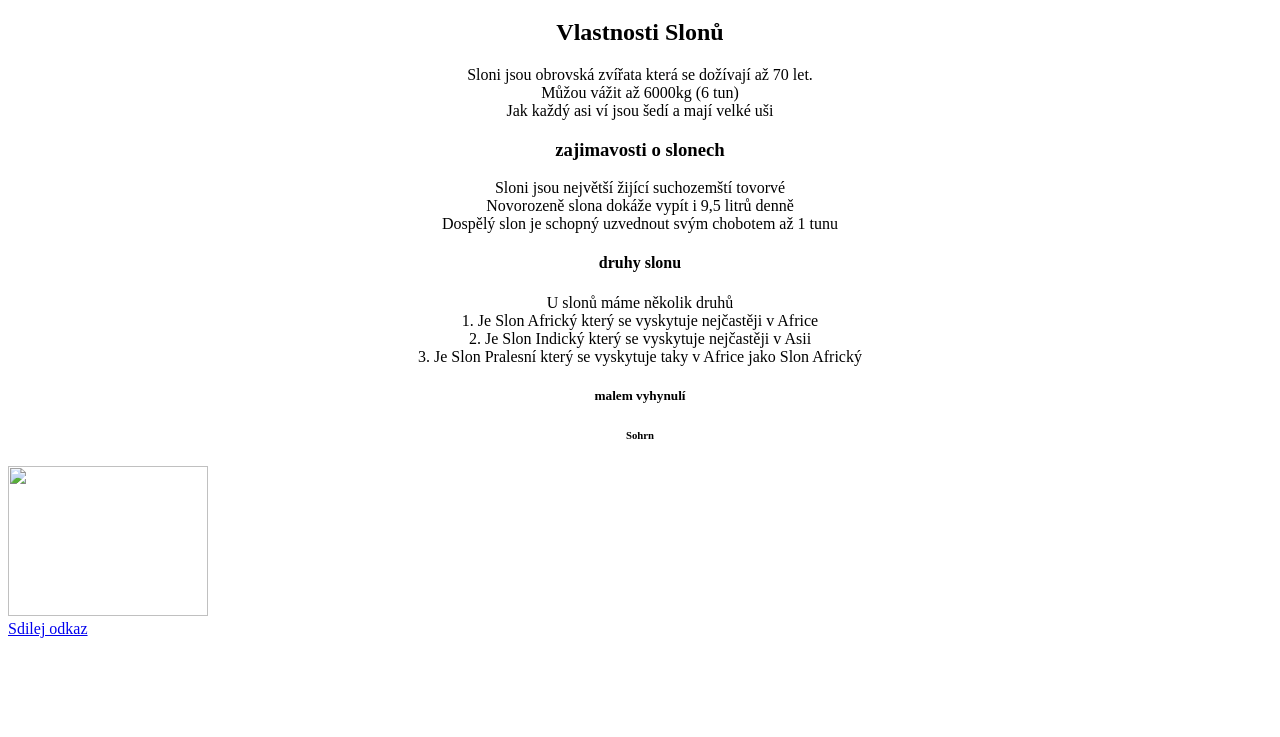
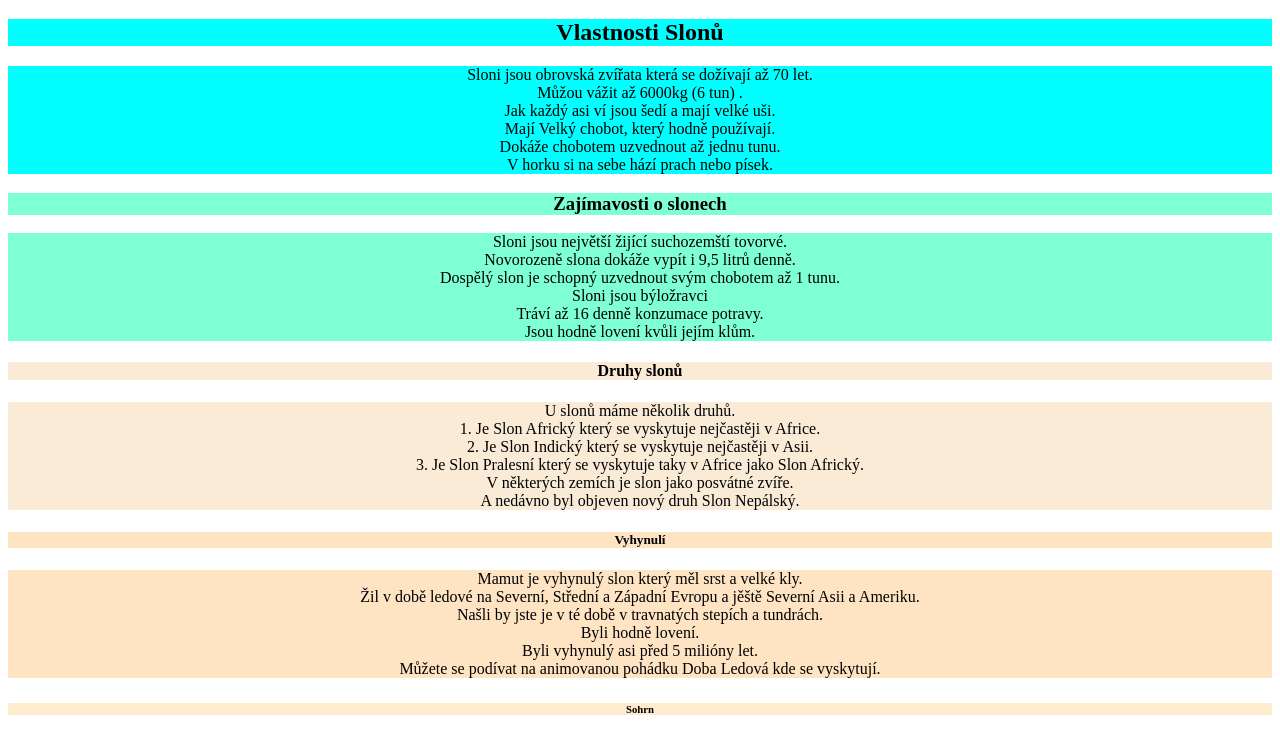
Before and after one commit to DenisKuz08/Test, a plain HTML site: page index.html in a window 1280 px wide. Shown: the part 61-798 px from the top of the page. Drawn offline with Linux system fonts and the light colour scheme.

Commit message:
Add files via upload

```diff
--- a/index.html
+++ b/index.html
@@ -9,28 +9,50 @@
 <body>
 
     <h1 style="background-color: blue; text-align:center;">Sloni</h1>
-    <h2 style="text-align: center;">Vlastnosti Slonů</h2>
-    <p style="text-align: center;">Sloni jsou obrovská zvířata která se dožívají až 70 let.
-<br>  Můžou vážit až 6000kg (6 tun)
-<br> Jak každý asi ví jsou šedí a mají velké uši
+    <h2 style="text-align: center; background-color: aqua;">Vlastnosti Slonů</h2>
+    <p style="text-align: center; background-color: aqua;">Sloni jsou obrovská zvířata která se dožívají až 70 let.
+<br>  Můžou vážit až 6000kg (6 tun) .
+<br> Jak každý asi ví jsou šedí a mají velké uši.
+<br> Mají Velký chobot, který hodně používají.
+<br> Dokáže chobotem uzvednout až jednu tunu.
+<br> V horku si na sebe hází prach nebo písek.
     </p>
-    <h3 style="text-align: center;">zajimavosti o slonech</h3>
-    <p style="text-align: center;">Sloni jsou největší žijící suchozemští tovorvé
-<br> Novorozeně slona dokáže vypít i 9,5 litrů denně
-<br> Dospělý slon je schopný uzvednout svým chobotem až 1 tunu
+    <h3 style="text-align: center; background-color: aquamarine;">Zajímavosti o slonech</h3>
+    <p style="text-align: center; background-color: aquamarine;">Sloni jsou největší žijící suchozemští tovorvé.
+<br> Novorozeně slona dokáže vypít i 9,5 litrů denně.
+<br> Dospělý slon je schopný uzvednout svým chobotem až 1 tunu.
+<br> Sloni jsou býložravci
+<br> Tráví až 16 denně konzumace potravy.
+<br> Jsou hodně lovení kvůli jejím klům.
     </p>
-    <h4 style="text-align: center;">druhy slonu</h4>
-    <p style="text-align: center;">U slonů máme několik druhů
-<br> 1. Je Slon Africký který se vyskytuje nejčastěji v Africe
-<br> 2. Je Slon Indický který se vyskytuje nejčastěji v Asii
-<br> 3. Je Slon Pralesní který se vyskytuje taky v Africe jako Slon Africký
+    <h4 style="text-align: center; background-color: antiquewhite;">Druhy slonů</h4>
+    <p style="text-align: center; background-color: antiquewhite;">U slonů máme několik druhů.
+<br> 1. Je Slon Africký který se vyskytuje nejčastěji v Africe.
+<br> 2. Je Slon Indický který se vyskytuje nejčastěji v Asii.
+<br> 3. Je Slon Pralesní který se vyskytuje taky v Africe jako Slon Africký.
+<br> V některých zemích je slon jako posvátné zvíře.
+<br> A nedávno byl objeven nový druh Slon Nepálský.
     </p>
-    <h5 style=" text-align: center;">malem vyhynulí</h5>
-    <h6 style=" text-align: center;">Sohrn </h6>
+    <h5 style=" text-align: center; background-color: bisque;">Vyhynulí</h5>
+    <p style="text-align: center; background-color: bisque;">Mamut je vyhynulý slon který měl srst a velké kly.
+       <br>Žil v době ledové na Severní, Střední a Západní Evropu a jěště Severní Asii a Ameriku.
+       <br>Našli by jste je v té době v travnatých stepích a tundrách.
+       <br>Byli hodně lovení.
+       <br>Byli vyhynulý asi před 5 milióny let.
+       <br>Můžete se podívat na animovanou pohádku Doba Ledová kde se vyskytují.
+    </p>
+    <h6 style=" text-align: center; background-color: blanchedalmond;">Sohrn </h6>
+    <p style="text-align: center; background-color: blanchedalmond;">Sloni jsou obrovští.
+        <br>Váží hodně.
+        <br>Je jich několik druhů.
+        <br>Jsou sami o sobě zajímavý.
+        <br>Nejznámější vyhynulý slon je Mamut.
+        <br>Žili hlavně v travnatých oblastích.
+    </p>
 
-    <img src="African_Elephant_(188286877).jpeg" width="200px" height="150px";>
+    <img src="African_Elephant_(188286877).jpeg" width="200px" height="180px;">
     <br>
-    <a href="https://www.google.cz/" target="_blank">Sdilej odkaz</a>
+    <a href="https://cs.wikipedia.org/wiki/Slon" target="_blank">Wikipedie o Slonech</a>
 
 
 </body>
```
